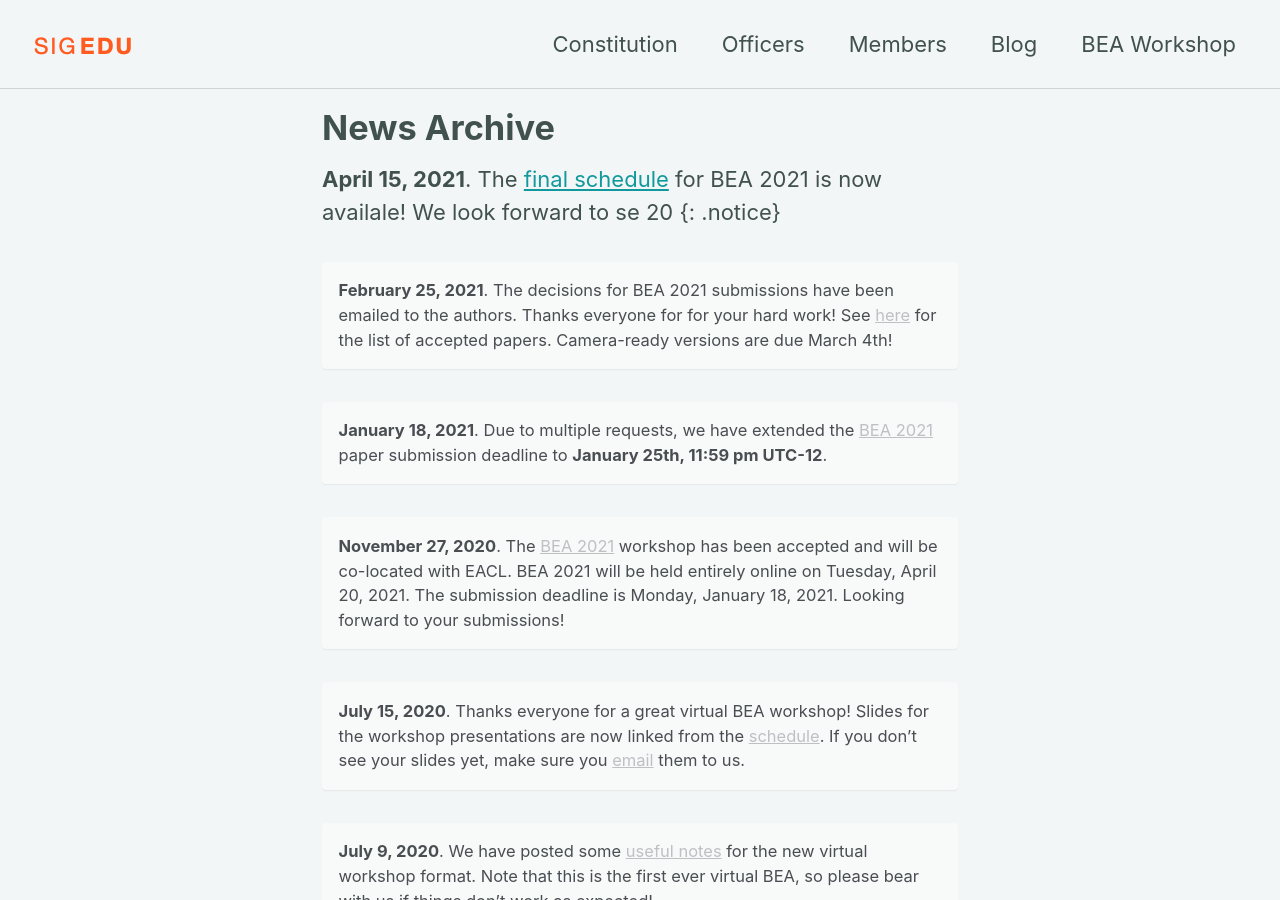
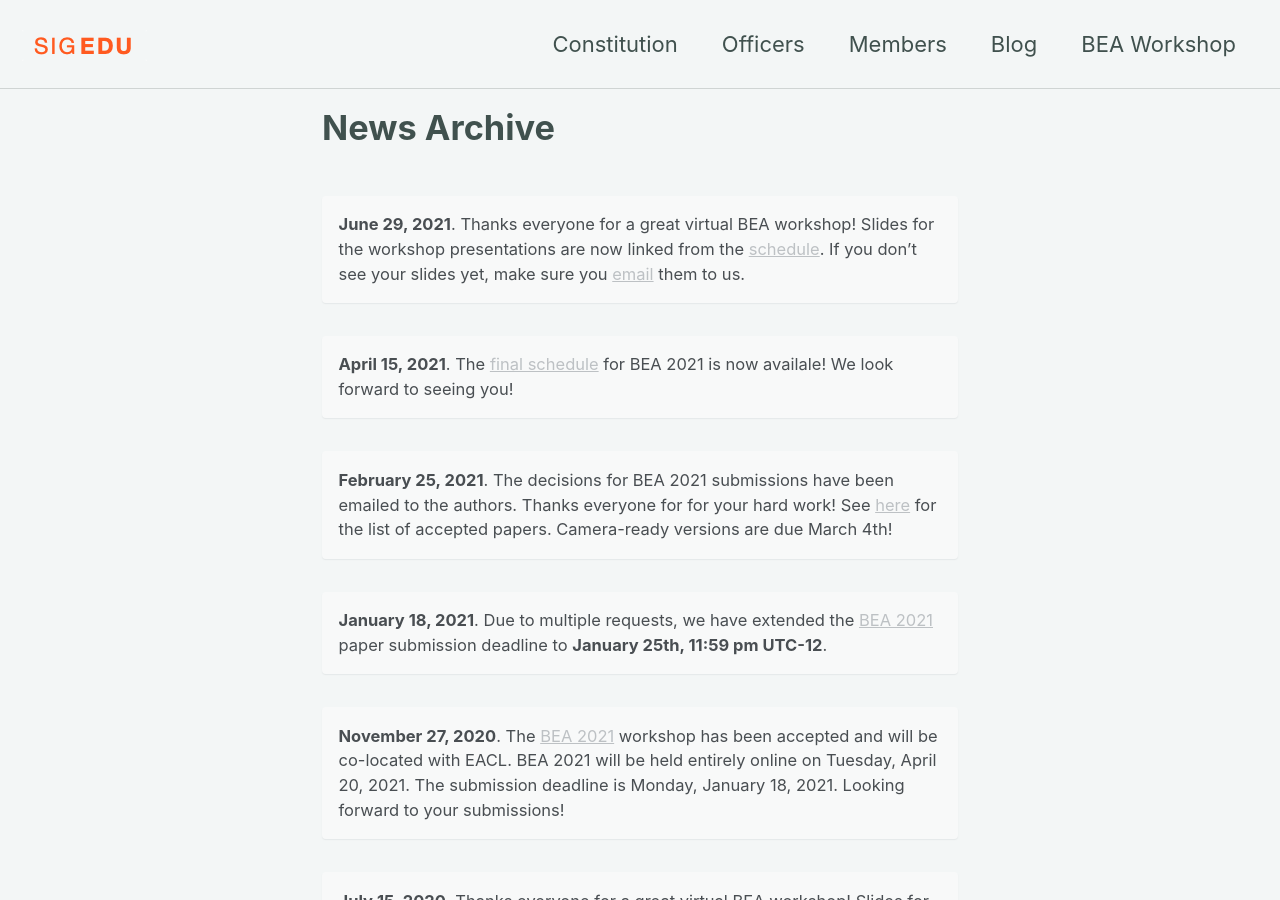
Before and after one commit to sigedu-org/website, a Jekyll site: the page built from _pages/archive.md, in a window 1280 px wide and 900 px high. Built offline with Jekyll 4.4.1, drawn with Linux system fonts in a browser that asks for light colours; cached includes are drawn as plain includes; nearby versions of some CDN libraries.

```diff
--- a/_pages/archive.md
+++ b/_pages/archive.md
@@ -7,8 +7,11 @@ toc: false
 toc_icon: "cog"
 ---
 
-**April 15, 2021**. The [final schedule](bea/current#schedule) for BEA 2021 is now availale! We look forward to se
-20 {: .notice}
+**June 29, 2021**. Thanks everyone for a great virtual BEA workshop! Slides for the workshop presentations are now linked from the [schedule](/bea/current#schedule). If you don't see your slides yet, make sure you [email](mailto:bea.nlp.workshop@gmail.com) them to us.
+{: .notice}
+
+**April 15, 2021**. The [final schedule](bea/current#schedule) for BEA 2021 is now availale! We look forward to seeing you!
+{: .notice}
 
 **February 25, 2021**. The decisions for BEA 2021 submissions have been emailed to the authors. Thanks everyone for for your hard work! See [here](/bea/current#accepted-papers) for the list of accepted papers. Camera-ready versions are due March 4th!
 {: .notice}
```
